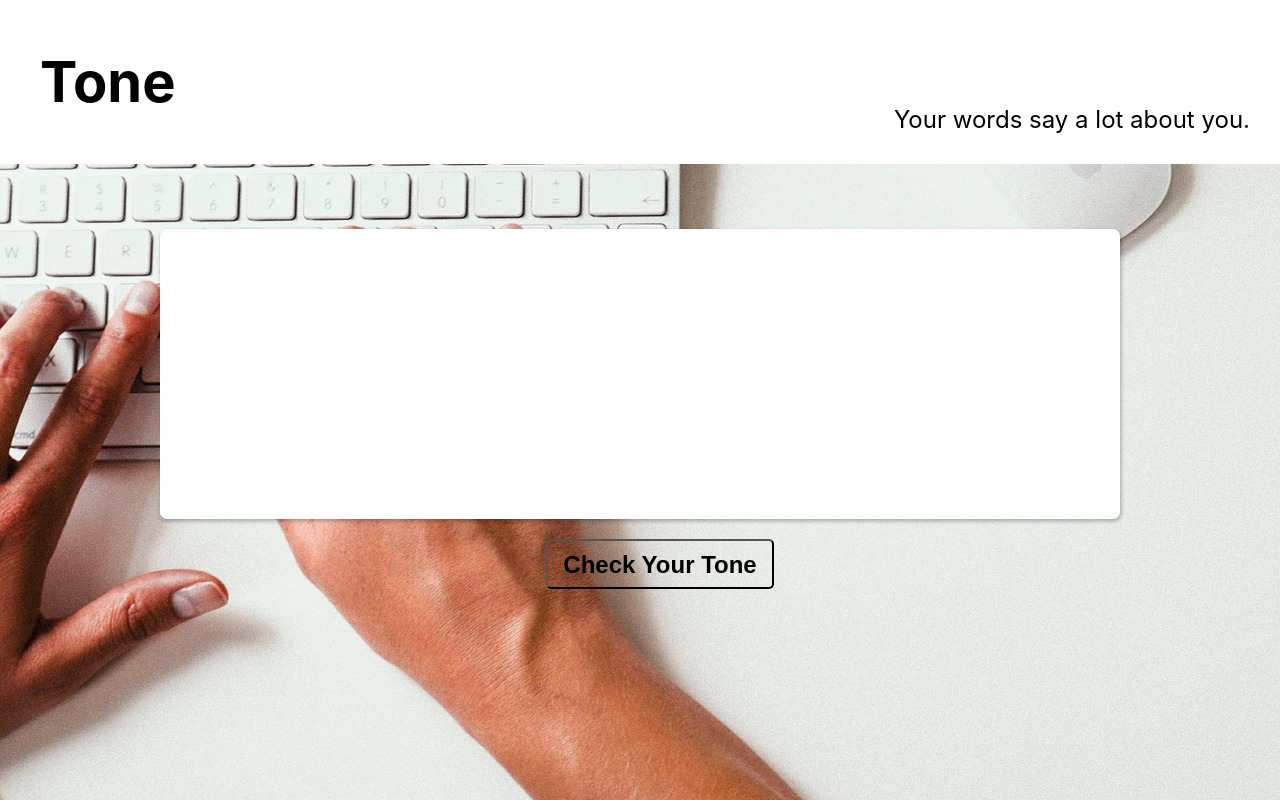
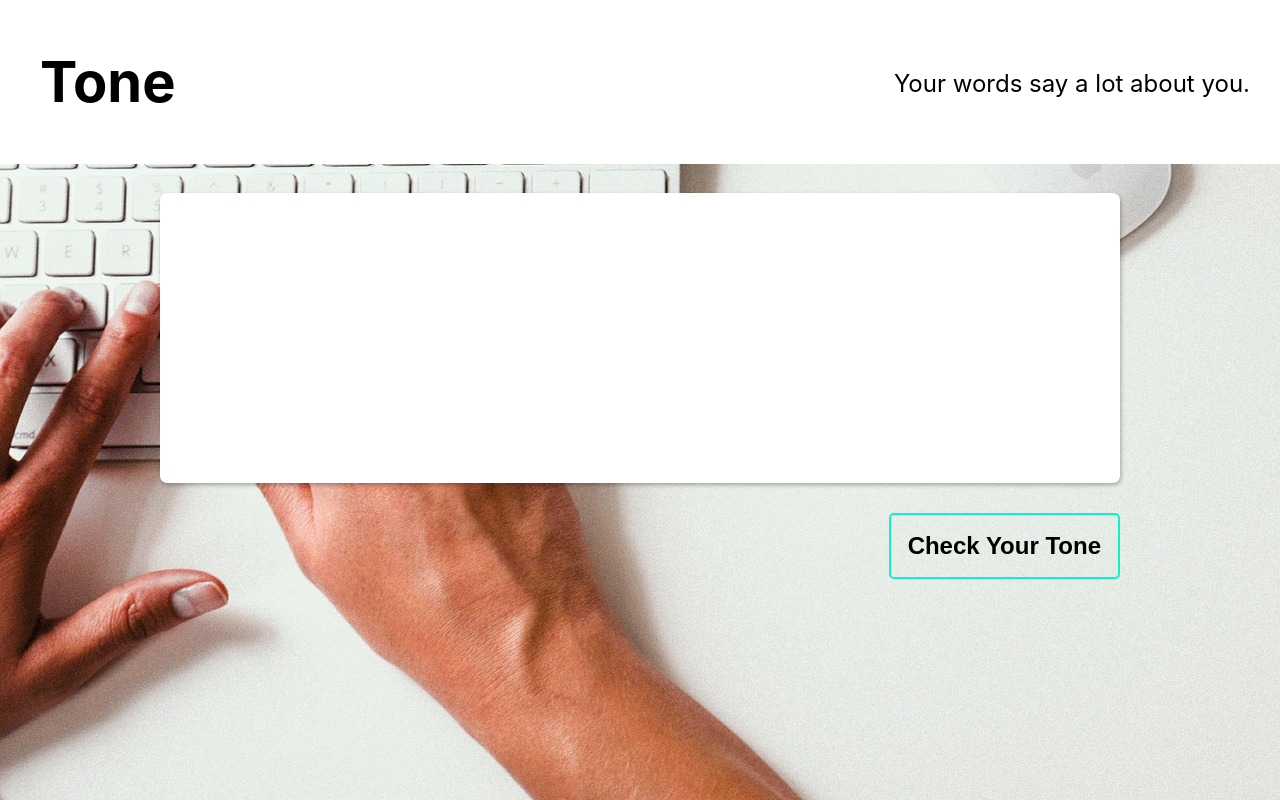
Before and after one commit to leahhullinger/tone, a React (Create React App) app in the folder client/: page / in a window 1280 px wide. Built offline with nearby package versions, Linux system fonts and the light colour scheme.

Commit message:
button styled

```diff
--- a/client/src/App.css
+++ b/client/src/App.css
@@ -123,34 +123,3 @@
   background: white;
   border: none;
 }
-
-.btnWrapper {
-  display: flex;
-  justify-content: center;
-  align-content: right;
-  padding: 20px 0;
-  width: 100%;
-  height: 40px;
-  background-color: white;
-}
-
-.btn {
-  width: 250px;
-  height: 100%;
-  color: blue;
-  background-color: white;
-  text-decoration: none;
-  height: 50px;
-  border-image: none;
-  border: 3px solid orangered;
-  border-radius: 23px;
-  color: orangered;
-  font-size: 24px;
-  align-self: flex-end;
-  margin-top: 20px;
-}
-
-.btn:hover {
-  background-color: orangered;
-  color: white;
-}
--- a/client/src/component/Button/Button.js
+++ b/client/src/component/Button/Button.js
@@ -1,36 +1,10 @@
 import React from "react";
 import styles from "./Button.module.css";
 
-const btnStyle = {
-  btnWrapper: {
-    display: "flex",
-    justifyContent: "center",
-    alignContent: "right",
-    padding: 20,
-    width: "100%",
-    height: 50,
-    backgroundColor: "transparent"
-  },
-  btn: {
-    height: "100%",
-    textDecoration: "none",
-    backgroundColor: "transparent",
-    borderSize: 3,
-    borderColor: "black",
-    borderRadius: 5,
-    fontSize: "24px",
-    fontWeight: 800,
-    // textTransform: "uppercase",
-    paddingTop: 10,
-    paddingLeft: 15,
-    paddingRight: 15,
-    paddingBottom: 10
-  }
-};
 export const Button = ({ btnText, onClick }) => {
   return (
-    <div style={btnStyle.btnWrapper}>
-      <button style={btnStyle.btn} onClick={onClick}>
+    <div className={styles.btnWrapper}>
+      <button className={styles.btn} onClick={onClick}>
         {btnText}
       </button>
     </div>
--- a/client/src/component/Button/Button.module.css
+++ b/client/src/component/Button/Button.module.css
@@ -0,0 +1,22 @@
+.btnWrapper {
+  display: flex;
+  justify-content: flex-end;
+  align-items: center;
+  padding: 30px 0;
+  background-color: transparent;
+}
+
+.btn {
+  text-decoration: none;
+  background-color: transparent;
+  border: 2px solid #0ff2c9;
+  border-radius: 5px;
+  font-size: 24px;
+  font-weight: 700;
+  padding: 17px;
+}
+
+.btn:hover {
+  border: 2px solid #0ff2c9;
+  background-color: #0ff2c9;
+}
--- a/client/src/component/Header/Header.module.css
+++ b/client/src/component/Header/Header.module.css
@@ -18,7 +18,7 @@
 }
 .titleTone:hover,
 .titleInkblot:hover {
-  color: #03a678;
+  color: #0ff2c9;
   /* text-decoration: underline; */
   text-transform: uppercase;
 }
```
